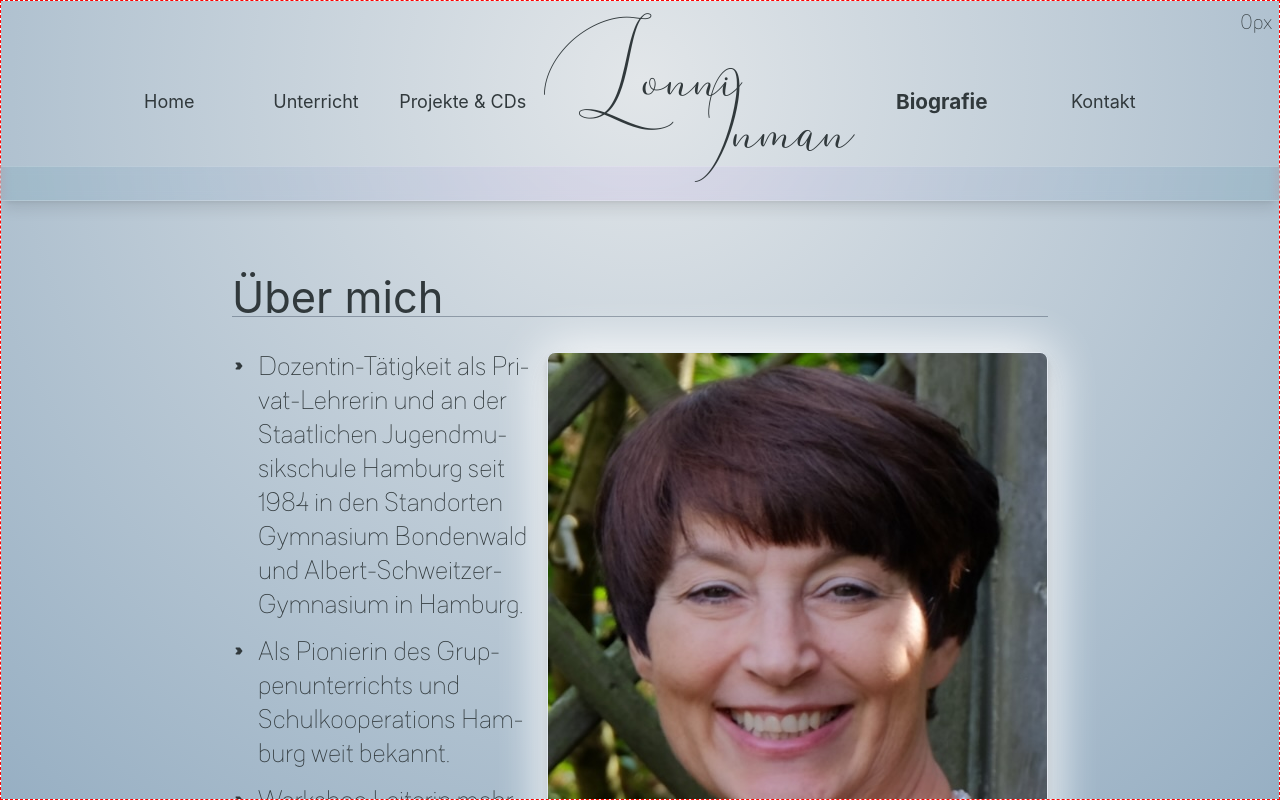
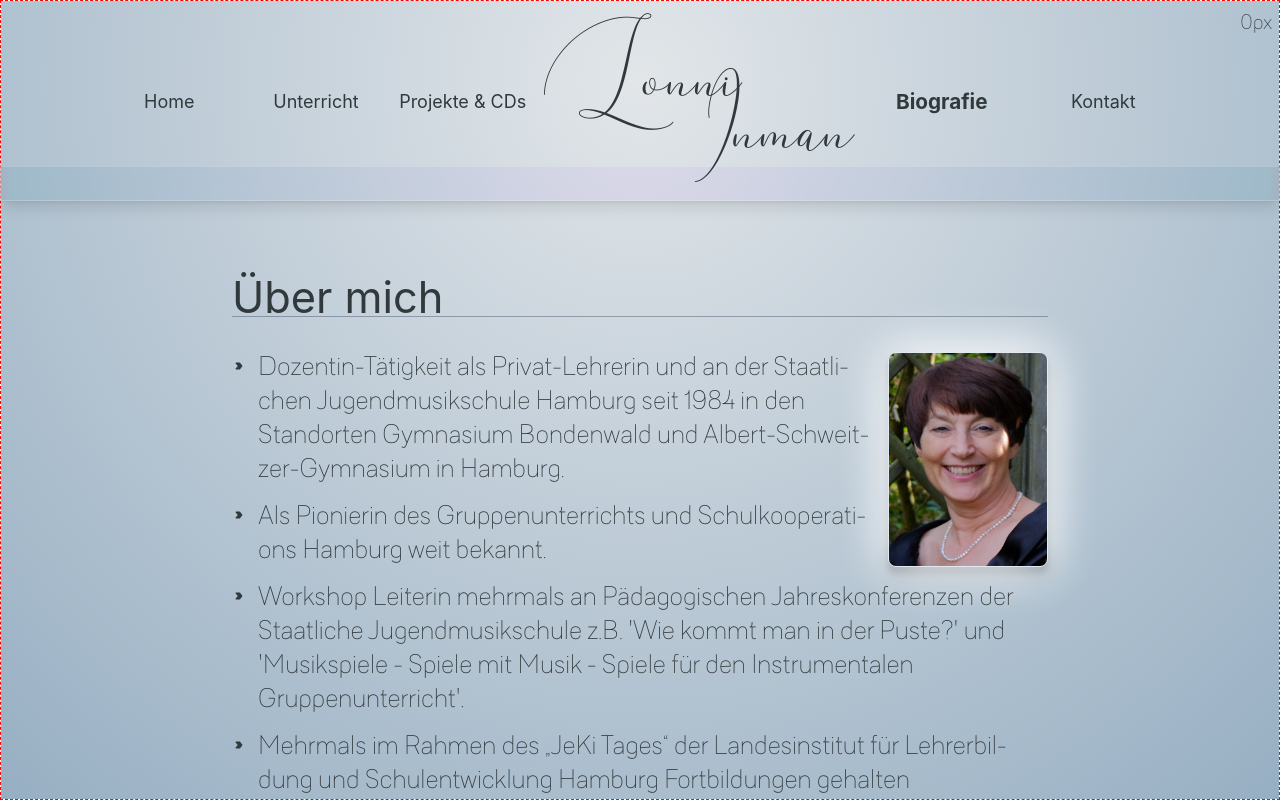
Before and after one commit to j-eick/lonni-homepage, a Next.js app: page /home/biografie in a window 1280 px wide. Built offline with nearby package versions, Linux system fonts and the light colour scheme; a web font is replaced by a local one.

Commit message:
fix / biografie image

```diff
--- a/app/home/biografie/page.tsx
+++ b/app/home/biografie/page.tsx
@@ -56,7 +56,7 @@ export default function Home() {
                                     sm-620:leading-regularText
                                     md:text-size-desktop-md `}
                     >
-                        <div className={`float-end w-biografieImg flex justify-center ml-4 mb-3`}>
+                        <div className={`float-end w-biografieImg_mobile flex justify-center ml-4 mb-3`}>
                             <MyImage
                                 src={profilePic}
                                 alt={"Profile photo"}
@@ -113,7 +113,7 @@ export default function Home() {
                                     sm-620:leading-regularText
                                     md:text-size-desktop-md`}
                     >
-                        <div className="float-end flex justify-center ml-4">
+                        <div className="float-end w-biografieImg_desktop flex justify-center ml-4">
                             <MyImage
                                 src={profilePic}
                                 alt={"Profile photo"}
--- a/tailwind.config.js
+++ b/tailwind.config.js
@@ -306,7 +306,8 @@ module.exports = {
 
                 //--- BIOGRAFIE-IMAGE
                 //-----Mobile
-                biografieImg: "clamp(6.25rem, 25vw, 10rem)",
+                biografieImg_mobile: "clamp(5.5rem, 25vw, 9rem)",
+                biografieImg_desktop: "clamp(6.25rem, 17.5vw, 10rem)",
 
                 //--- UNTERRICHT-IMAGE
                 //-----Mobile
```
